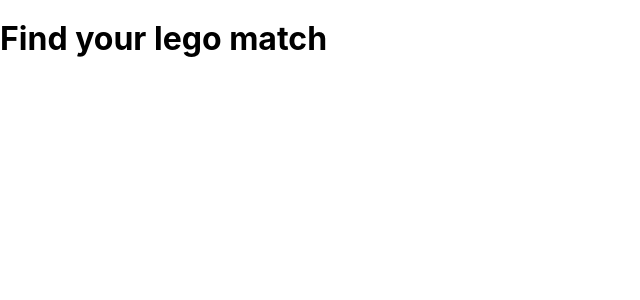
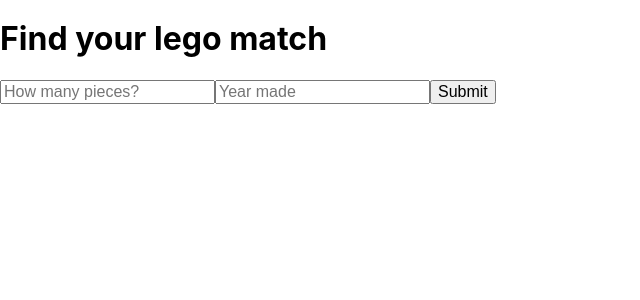
Before and after one commit to LaurynFerkul/project3-lego, a React (Create React App) app: page / in a window 1280 px wide. Shown: the top 300 px of the page, without its empty margins (0-640 px from the left). Built offline with nearby package versions, Linux system fonts and the light colour scheme; no server answers; a web font is replaced by a local one.

Commit message:
added form component and added state to the input values

```diff
--- a/src/App.js
+++ b/src/App.js
@@ -1,4 +1,5 @@
 import './App.css';
+import Form from './Form';
 import { useState, useEffect } from 'react';
 import axios from 'axios';
 
@@ -31,7 +32,9 @@
     <>
      <header>
         <h1>Find your lego match</h1>
+        <Form />
      </header>
+
     </>
   );
 }
--- /dev/null
+++ b/src/Form.js
@@ -0,0 +1,48 @@
+import { useState } from "react";
+const Form = () => {
+    const initialInputValues = {
+        pieces: "",
+        year: "",
+    };
+
+    const [inputValues, setInputValues] = useState(initialInputValues);
+
+    const handleChange = (event) => {
+        const { name, value } = event.target;
+
+        setInputValues({
+            ...inputValues,
+            [name]: value,
+        });
+        console.log(inputValues)
+    }
+
+    return (
+        <form action="">
+
+                <label className="sr-only" htmlFor="pieces">How many pieces?</label>
+                <input
+                    value={inputValues.pieces}
+                    onChange={handleChange}
+                    type="text"
+                    id="pieces"
+                    name="pieces"
+                    placeholder="How many pieces?"
+                />
+
+                <label className="sr-only" htmlFor="year">Year made</label>
+                <input
+                    value={inputValues.year}
+                    onChange={handleChange}
+                    type="text"
+                    id="year"
+                    name="year"
+                    placeholder="Year made"
+                />
+
+            <button type="submit">Submit</button>
+        </form>
+    )
+}
+
+export default Form;
```
